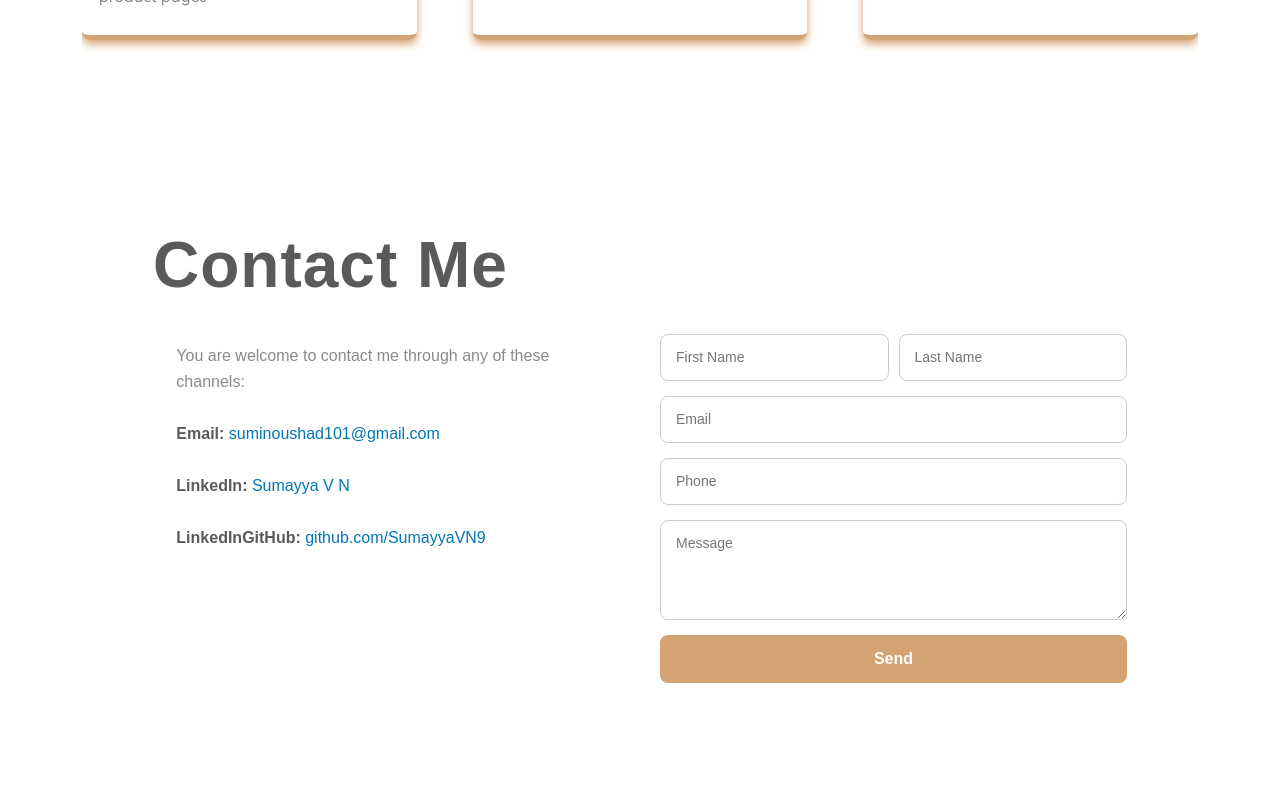
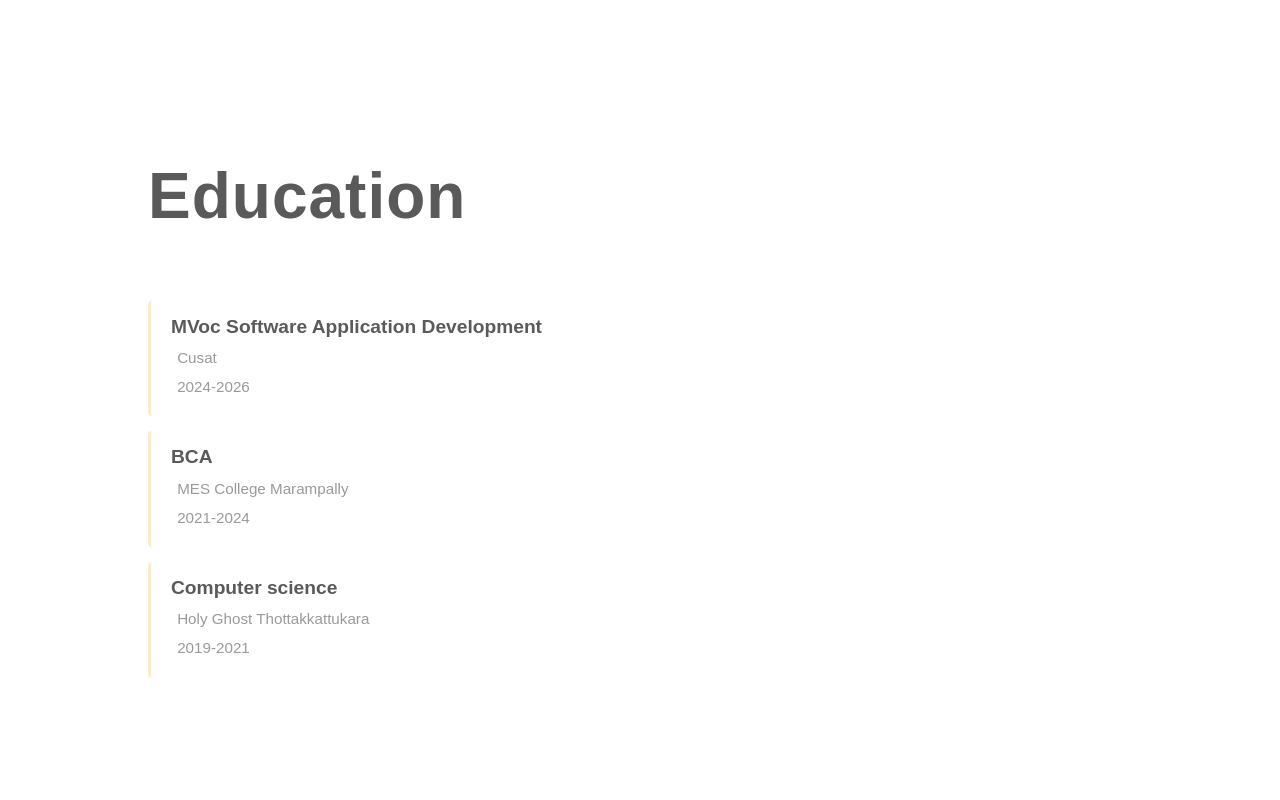
Before and after one commit to SumayyaVN9/portfolioNew, a React (Create React App) app: page / in a window 1280 px wide. Shown: the part 1960-2760 px from the top of the page. Before the commit the page ends 2718 px from the top, so only its background shows below. Built offline with nearby package versions, Linux system fonts and the light colour scheme.

Commit message:
Added Education component and updated App, Banner, Contact, and CSS

```diff
--- a/src/App.css
+++ b/src/App.css
@@ -305,6 +305,36 @@ span.navbar-text {
 .txt-rotate > .wrap {
   border-right: 0.08em solid #666;
 }
+/***************About*****************/
+.about-container {
+  max-width: 800px;
+  margin: 80px auto;
+  padding: 40px;
+  border-radius: 12px;
+  background: #ffffff;
+  box-shadow: 0 8px 20px rgba(0, 0, 0, 0.08);
+  font-family: "Arial", sans-serif;
+  line-height: 1.7;
+  color: #333;
+}
+
+.about-container h3 {
+  font-size: 28px;
+  color: #d4a373; /* Accent color */
+  margin-bottom: 20px;
+  text-align: left;
+}
+
+.about-container p {
+  font-size: 18px;
+  color: #555;
+  text-align: justify;
+}
+
+.about-container strong {
+  color: #000; /* highlight keywords */
+  font-weight: 600;
+}
 
 /************ Skills Css ************/
 
@@ -324,10 +354,10 @@ span.navbar-text {
   content: "";
   position: absolute;
   left: 0;
-  bottom: -8px; /* 8px below the text */
+  bottom: -8px;
   width: 20%;
   margin-left: 40%;
-  height: 4px; /* thickness of the underline */
+  height: 4px;
   background: linear-gradient(90deg, #faedcd, #faedcd);
   transform: scaleX(0); /* initially invisible */
   transform-origin: right;
@@ -485,6 +515,131 @@ span.navbar-text {
 
 
 
+/************education*******************/
+
+.education-container {
+   max-width: 700px;
+  margin: 40px auto;
+  margin-left: 10%;
+  padding: 20px;
+  border-radius: 10px;
+  font-family: Arial, sans-serif;
+}
+
+.education-container h1 {
+  font-size: 64px;
+  font-weight: 800;
+  letter-spacing: 1px;
+  line-height: 1.2;
+  margin-bottom: 10%;
+  color: #5a5a5a;
+  position: relative;
+  text-align: left;
+}
+
+.education-container ul {
+  list-style: none;
+  padding: 0;
+  margin: 0;
+}
+
+.education-container li {
+  position: relative;
+  padding: 15px 20px;
+  gap: 5%;
+  margin-bottom: 15px;
+  border-radius: 4px;
+  transition: background-color 0.3s;
+  cursor: default;
+  overflow: hidden;
+}
+
+.education-container li::before {
+  content: "";
+  position: absolute;
+  top: 0;
+  left: 0;
+  width: 2px;
+  height: 100%;
+  background: #d4a373;
+  transform: scaleY(0);
+  transform-origin: top;
+  transition: transform 0.4s ease;
+}
+
+.education-container li:hover::before {
+  transform: scaleY(1);
+  transform-origin: top;
+}
+
+
+.education-container li {
+  border-left: 3px solid #faedcd;
+}
+
+.education-container li strong {
+  display: block;
+  font-size: 1.2rem;
+  font-weight: 600;
+  margin-bottom: 5px;
+  color: #5a5a5a;
+}
+
+.education-container li span {
+  display: block;
+  color: #9b9999;
+  padding: 1%;
+  font-size: 0.95rem;
+}
+
+.education-container li em {
+  display: block;
+  color: #888;
+  font-size: 0.9rem;
+}
+
+/* .education-container {
+  max-width: 700px;
+  margin: 40px auto;
+  margin-left: 10%;
+  padding: 20px;
+  border-radius: 10px;
+  box-shadow: 0 4px 10px rgba(0, 0, 0, 0.1);
+  font-family: Arial, sans-serif;
+}
+
+.education-container h1 {
+ font-size: 64px;
+  font-weight: 800;
+  letter-spacing: 1px;
+  line-height: 1.2;
+  margin-bottom: 30px;
+  color: #5a5a5a;
+  position: relative;
+  text-align: left;
+}
+
+.education-container ul {
+  list-style: none;
+  padding: 0;
+}
+
+.education-container li {
+  margin-bottom: 15px;
+  padding: 15px 20px;
+  border-left: 4px solid #007bff;
+  border-radius: 6px;
+  transition: transform 0.2s, box-shadow 0.2s;
+}
+
+
+.education-container li strong {
+  display: block;
+  font-size: 1.3rem;
+  font-weight: 600;
+  margin-bottom: 5px;
+  color: #414243;
+} */
 
 
 /************ contact Css ************/
--- a/src/App.js
+++ b/src/App.js
@@ -5,6 +5,8 @@ import {Banner} from "./components/Banner";
 import {Skills} from "./components/Skills";
 import {Projects} from "./components/Projects";
 import {Contact} from "./components/Contact";
+import { Education } from './components/Education';
+import { About } from './components/About';
 
 import 'bootstrap/dist/css/bootstrap.min.css';
 
@@ -13,8 +15,10 @@ function App() {
     <div className="App">
       <NavBar/>
       <Banner/>
+      <About/>
       <Skills/>
       <Projects/>
+      <Education/>
       <Contact />
 
     </div>
--- a/src/components/Banner.js
+++ b/src/components/Banner.js
@@ -11,9 +11,8 @@ export const Banner = () => {
               <h1>Hi, I'm <span>Sumayya V N</span></h1>
               <h4>Software Developer</h4>
               <p>
-               I’m currently pursuing a vocational degree in Software Application Development at CUSAT.
-I’m a passionate Software Developer with a focus on building modern, user-friendly applications and systems.
-Let’s create something great together!
+               I’m a passionate Software Developer with a focus on building modern, user-friendly applications and systems.
+               Let’s create something great together!
               </p>
               <Button
                 onClick={() =>
--- a/src/components/Contact.js
+++ b/src/components/Contact.js
@@ -38,7 +38,7 @@ export const Contact = () => {
   };
 
   return (
-    <div className="contact-container">
+    <div className="contact-container" id="contact">
       <h2>Contact Me</h2>
       <div className="contact-content">
         {/* Left side: contact info */}
--- /dev/null
+++ b/src/components/Education.js
@@ -0,0 +1,23 @@
+export const Education = () => {
+  const education = [
+    { course: "MVoc Software Application Development", name: "Cusat", year: "2024-2026" },
+    { course: "BCA", name: "MES College Marampally", year: "2021-2024" },
+    { course: "Computer science", name: "Holy Ghost Thottakkattukara", year: "2019-2021" },
+  ];
+
+  return (
+    <div className="education-container">
+      <h1>Education</h1>
+      <ul>
+        {education.map((edu, index) => (
+          <li key={index}>
+            <strong>{edu.course}</strong>
+            <span>{edu.name}</span>
+            <span>{edu.year}</span>
+            {/* <em>{edu.year}</em> */}
+          </li>
+        ))}
+      </ul>
+    </div>
+  );
+};
```
